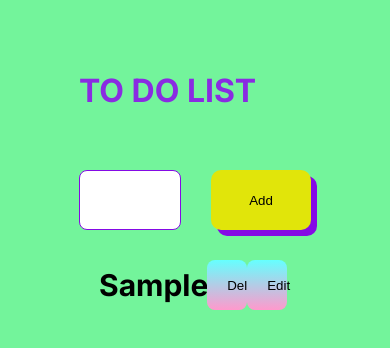
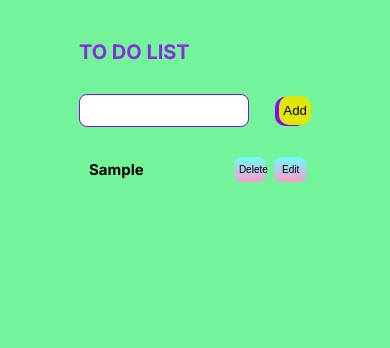
Before and after one commit to cey-t/to-do-list, a plain HTML site: page index.html in a window 390 px wide. Both pictures are taken after typing "Sample" into the empty fields and a click on the button "Add". Drawn offline with Linux system fonts and the light colour scheme.

Commit message:
responsiveness of todolist implemented

```diff
--- a/index.js
+++ b/index.js
@@ -11,21 +11,21 @@ function deleteButton(toDo) {
   return deleteToDoButton;
 }
 
-function createEditButton(newToDo, toDo) {
+function createEditButton(newToDo, toDo, buttons) {
   const editButton = document.createElement("button");
   editButton.classList.add("buttonStyling");
   editButton.innerText = "Edit";
   editButton.addEventListener("click", function () {
     const inputField = document.createElement("input");
     inputField.value = newToDo.innerText;
-    inputField.classList.add("inputField");
+    inputField.classList.add("inputField", "editField");
     toDo.replaceChild(inputField, newToDo);
     inputField.focus();
     inputField.addEventListener("blur", function () {
       newToDo.innerText = inputField.value;
       toDo.replaceChild(newToDo, inputField);
-      toDo.removeChild(editButton);
-      toDo.appendChild(createEditButton(newToDo));
+      buttons.removeChild(editButton);
+      butt.appendChild(createEditButton(newToDo, toDo, buttons));
     });
   });
   return editButton;
@@ -35,15 +35,22 @@ addButton.addEventListener("click", function () {
   if (inputField.value.trim() !== "") {
     const newToDo = document.createElement("p");
     newToDo.innerText = inputField.value;
-    const toDoItem = document.createElement("div");
-    toDoItem.classList.add("toDoItem");
-    const editButton = createEditButton(newToDo, toDoItem);
-    const deleteToDoButton = deleteButton(toDoItem);
-    toDoItem.appendChild(newToDo);
-    toDoItem.appendChild(deleteToDoButton);
-    toDoItem.appendChild(editButton);
+    const toDoItemContainer = document.createElement("div");
+    const buttonContainer = document.createElement("div");
+    buttonContainer.classList.add("modifyToDoButton");
+    toDoItemContainer.classList.add("toDoItem");
+    const editButton = createEditButton(
+      newToDo,
+      toDoItemContainer,
+      buttonContainer
+    );
+    const deleteToDoButton = deleteButton(toDoItemContainer);
+    buttonContainer.appendChild(deleteToDoButton);
+    buttonContainer.appendChild(editButton);
+    toDoItemContainer.appendChild(newToDo);
+    toDoItemContainer.appendChild(buttonContainer);
     newToDo.classList.add("paragraphStyling");
-    toDoContainer.appendChild(toDoItem);
+    toDoContainer.appendChild(toDoItemContainer);
     inputField.value = " ";
   }
 });
--- a/style.css
+++ b/style.css
@@ -15,17 +15,14 @@ body {
   flex-direction: column;
   gap: 30px;
   padding: 40px;
-  height: 700px;
 }
 #toDoList {
   color: #8a2be2;
-  height: 100px;
   display: flex;
   align-items: center;
 }
 .inputField {
-  width: 100%;
-  height: 60px;
+  width: 80%;
   font-size: 30px;
   font-weight: 700;
   outline: none;
@@ -36,46 +33,115 @@ body {
 }
 .inputContainer {
   display: flex;
+  width: 100%;
+  justify-content: space-between;
+  align-items: center;
   gap: 30px;
 }
 .buttonContainer {
   border: none;
   background: #e1e50a;
-  box-shadow: 6px 6px 0px #850ae5;
+  box-shadow: -4px 1px 0px 0px #850ae5;
   width: 100px;
-  height: 60px;
+  height: 90%;
   cursor: pointer;
   border-radius: 10px;
+  width: 100%;
 }
 .button {
   display: flex;
   align-items: center;
+  width: 15%;
+  height: 60px;
 }
 .paragraphStyling {
-  width: 65%;
-  height: 50px;
+  width: 70%;
+  height: auto;
   display: flex;
   align-items: center;
   padding: 10px 20px;
   font-size: 30px;
   font-weight: 700;
   cursor: pointer;
+  align-self: center;
 }
 .toDos {
   display: flex;
-  width: 85%;
   flex-direction: column;
-  gap: 30px;
+  gap: 20px;
+}
+.modifyToDoButton {
+  display: flex;
+  justify-content: space-around;
+  width: 30%;
 }
 .buttonStyling {
   background: linear-gradient(to bottom, #66ffff 0%, #ff99cc 100%);
   border: none;
   border-radius: 8px;
-  padding: 10px 20px;
+  padding: 20px;
   cursor: pointer;
-  width: 15%;
+  width: 40%;
 }
 .toDoItem {
   display: flex;
-  justify-content: space-between;
 }
+.editField {
+  width: 70%;
+  align-self: center;
+  height: 45px;
+}
+@media screen and (max-width: 800px) {
+  .paragraphStyling {
+    width: 65%;
+    padding: 10px;
+    font-size: 20px;
+  }
+
+  .buttonStyling {
+    padding: 15px;
+    font-size: 12px;
+  }
+  .toDoItem {
+    justify-content: space-between;
+  }
+}
+@media screen and (max-width: 690px) {
+  .paragraphStyling {
+    font-size: 15px;
+  }
+  .inputField {
+    font-size: 20px;
+    padding: 10px 5px;
+  }
+  .button {
+    height: 45px;
+  }
+  .modifyToDoButton {
+    width: 35%;
+  }
+  #toDoList {
+    font-size: 25px;
+  }
+}
+
+@media screen and (max-width: 520px) {
+  .button {
+    height: 33px;
+  }
+  .toDoItem,
+  .paragraphStyling,
+  .editField {
+    height: 25px;
+  }
+  .inputField {
+    font-size: 10px;
+  }
+  .buttonStyling {
+    padding: 5px;
+    font-size: 10px;
+  }
+  #toDoList {
+    font-size: 20px;
+  }
+}
```
